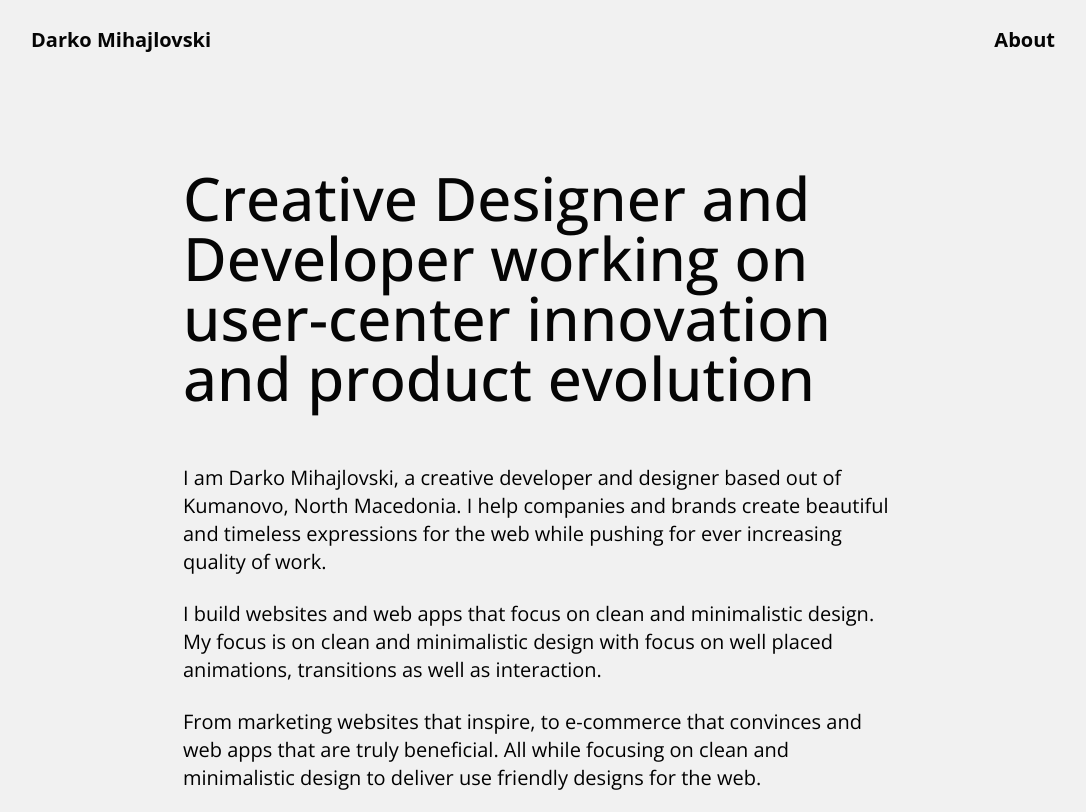
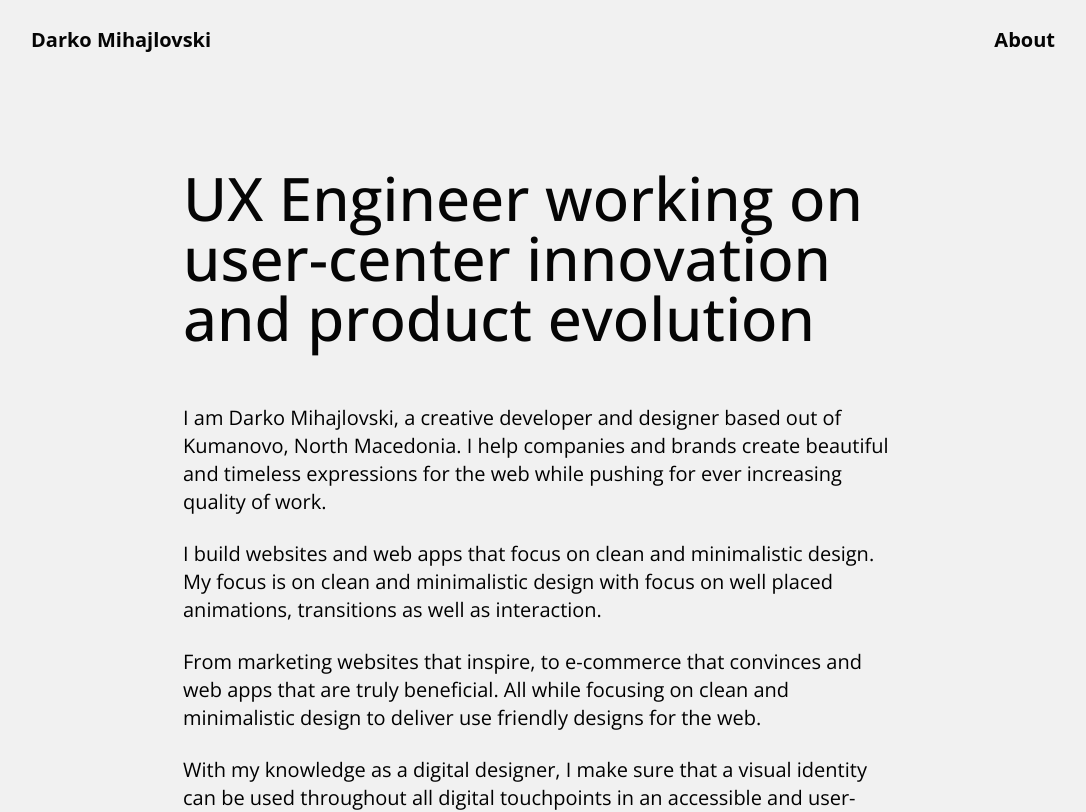
Before and after one commit to DarkoM996/nextjs-pagerouter-portfolio, a Next.js app: page /about in a window 1280 px wide. Shown: the top 812 px of the page, without its empty margins (97-1183 px from the left). Built offline with nearby package versions, Linux system fonts and the light colour scheme.

Commit message:
Changing to specific primary role

```diff
--- a/pages/components/AboutHero.jsx
+++ b/pages/components/AboutHero.jsx
@@ -6,8 +6,7 @@ const AboutHero = () => {
     <div className="max-w-screen-md mx-auto w-full h-full relative px-6 py-6">
       <div className="flex flex-col justify-center items-start gap-6 lg:gap-16 lg:pt-16">
         <h1 className="text-4xl md:text-5xl lg:text-6xl font-medium">
-          Creative Designer and Developer working on user-center innovation and
-          product evolution
+          UX Engineer working on user-center innovation and product evolution
         </h1>
       </div>
     </div>
```
